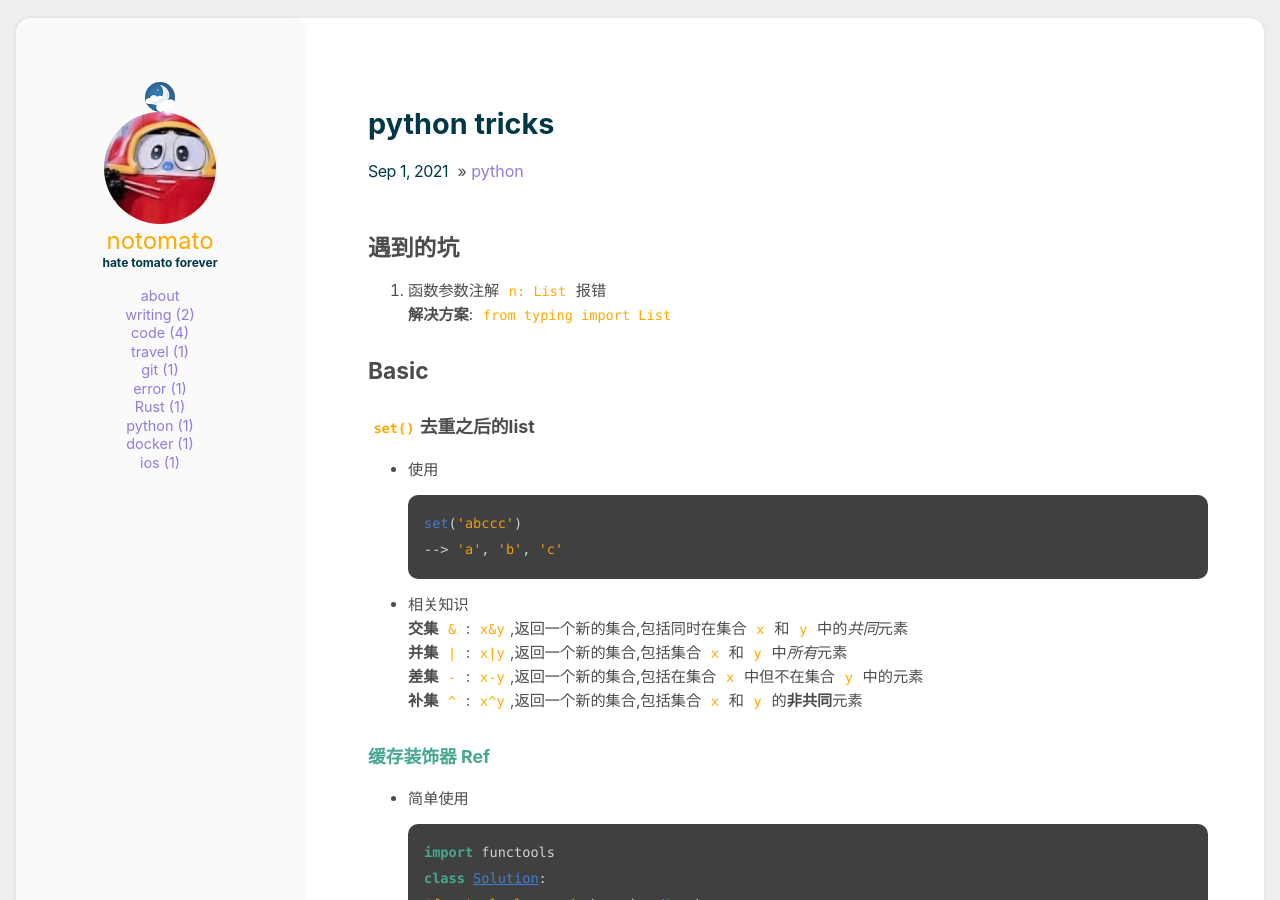
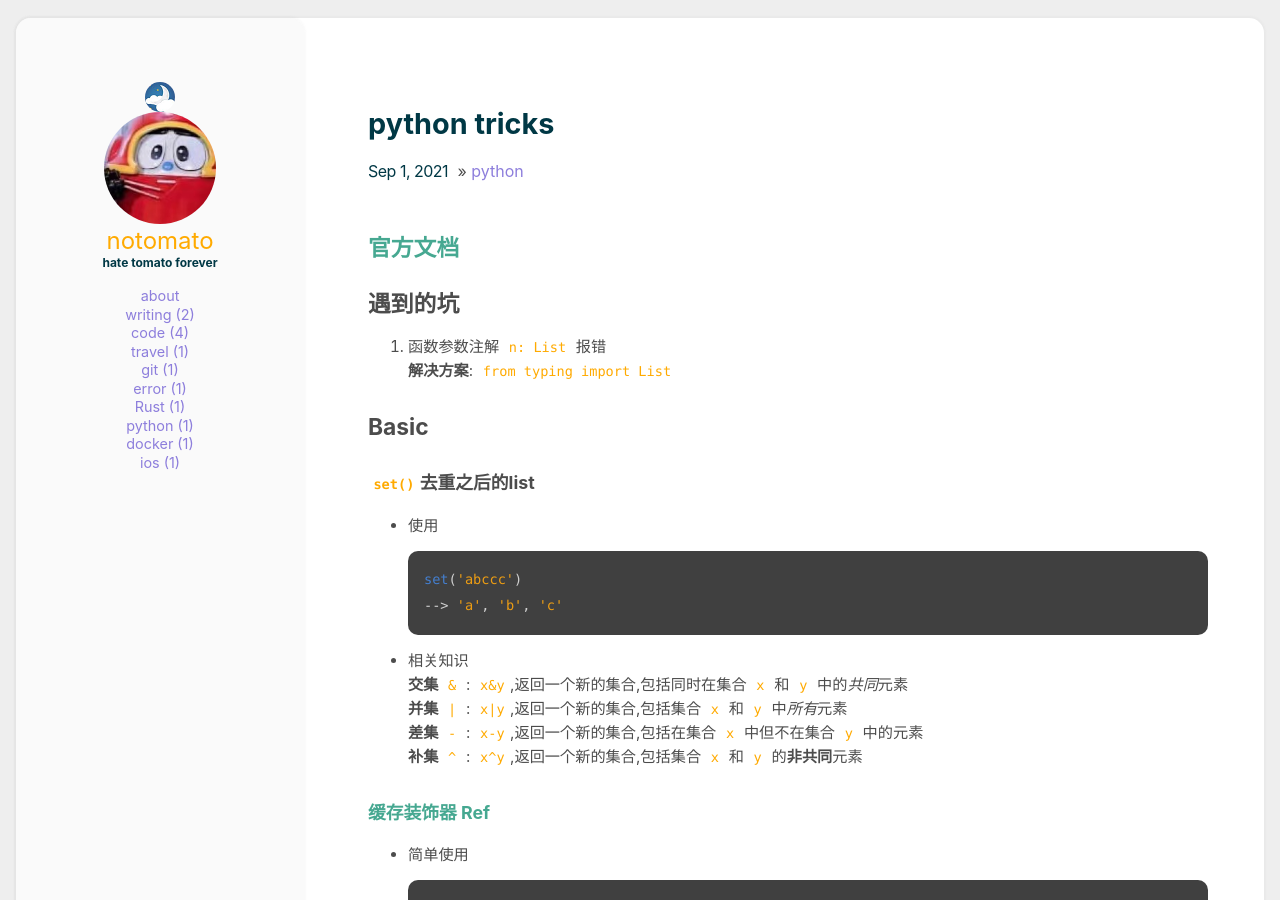
Before and after one commit to notomatoes/notomatoes.github.io, a Jekyll site: the page built from _posts/2021-09-01-python.md, in a window 1280 px wide and 900 px high. Built offline with Jekyll 4.4.1, drawn with Linux system fonts in a browser that asks for light colours.

Commit message:
modify python

```diff
--- a/_posts/2021-09-01-python.md
+++ b/_posts/2021-09-01-python.md
@@ -3,6 +3,7 @@ title: python tricks
 categories: [python]
 comments: true
 ---
+## [官方文档](https://docs.python.org/zh-cn/3/library/index.html)
 ## 遇到的坑
 1. 函数参数注解 `n: List` 报错
 **解决方案**: `from typing import List`
```
